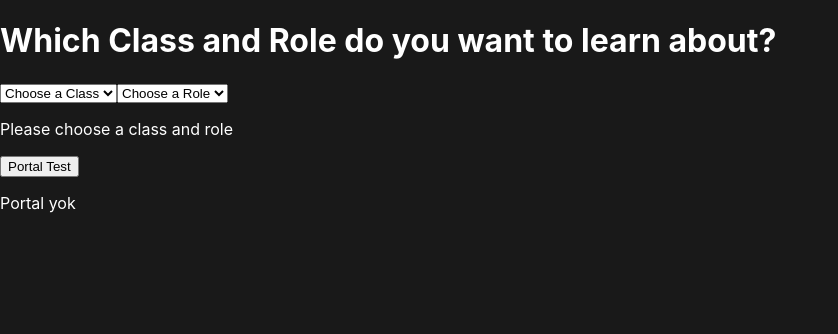
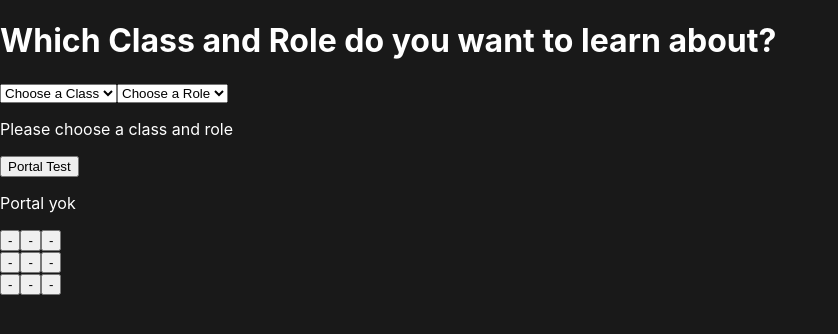
Before and after one commit to guvenfazli/To-Do-List-w-React, a React (Create React App) app in the folder theater/: page / in a window 1280 px wide. Shown: the top 334 px of the page, without its empty margins (0-838 px from the left). Built offline with nearby package versions, Linux system fonts and the light colour scheme.

Commit message:
Demo XoX is done

```diff
--- a/theater/src/App.jsx
+++ b/theater/src/App.jsx
@@ -1,13 +1,19 @@
 import './App.css';
 import { useState } from 'react';
 import Portal from './Components/Portal';
+
+const initialGameBoard = [
+  ['-', '-', '-'],
+  ['-', '-', '-'],
+  ['-', '-', '-']
+]
 
 
 
 function App() {
 
   const classInfo = {
-    paladin : {healer: 'Heals with holy light. Better than most of the priests imo.', dps: 'Does heavy damage with the sword and holy light.', tank: 'One of the best tanks in the game. Almost never dies and forever self-healing.'},
+    paladin: {healer: 'Heals with holy light. Better than most of the priests imo.', dps: 'Does heavy damage with the sword and holy light.', tank: 'One of the best tanks in the game. Almost never dies and forever self-healing.'},
     warrior: {healer: 'There is no such a thing as Healer Warrior', dps: 'Does heavy damage depends on if the player is furry or arms.', tank: 'One of the best and classic tanks in the game.'},
     druid: {healer: 'Very efficiant and very fast healing. Does heavy healing with tranquility.', dps: 'Boomy druid deals the heaviest dmg as druid. Recommended.', tank: 'Depends on the expension, can be the best tank during that era of the game, Bear form.'}
   }
@@ -17,6 +23,23 @@ function App() {
   const [chosenRole, setChosenRole] = useState();
 
   const [portal, setPortal] = useState(false);
+
+  const [gameBoard, setGameBoard] = useState(initialGameBoard)
+
+  const [putSymbol, setPutSymbol] = useState('X')
+
+
+
+  function handleSquare(rowIndex, colIndex){
+    setPutSymbol((prev) => prev === 'X' ? 'O' : 'X')
+
+    setGameBoard((prev) => {
+      const newGameBoard = [...prev]
+      gameBoard[rowIndex][colIndex] = putSymbol
+      return newGameBoard
+    })
+
+  }
 
   function openPortal(){
     setPortal((prev) => !prev)
@@ -29,6 +52,7 @@ function App() {
   function chooseRole(event){
     setChosenRole(event.target.value)
   }
+
 
 
   return (
@@ -48,15 +72,18 @@ function App() {
       <option value="dps">Dps</option>
     </select>
 
-    {!chosenRole || !chosenClass ? <p>Please choose a class and role</p> : <>
+    {
+    !chosenRole || !chosenClass ? <p>Please choose a class and role</p> :
+    <>
       <h2>{chosenClass}</h2>
       <p>{classInfo[chosenClass][chosenRole]}</p>
-    </>}
+    </>
+    }
 
     <button onClick={openPortal}>Portal Test</button>
     {portal ? <Portal close={openPortal} /> : <p>Portal yok</p>}
 
-
+    {gameBoard.map((row, rowIndex) => <tr>{row.map((col, colIndex) => <button onClick={() => handleSquare(rowIndex, colIndex)}>{col}</button>)}</tr>)}
 
     </>
 );
```
